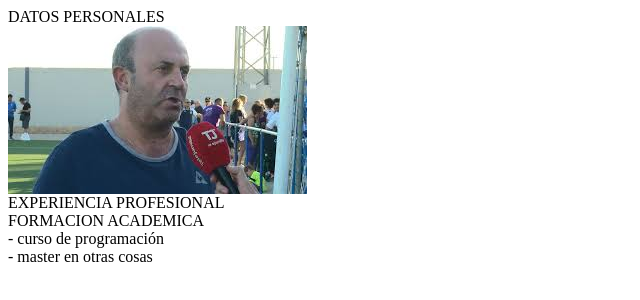
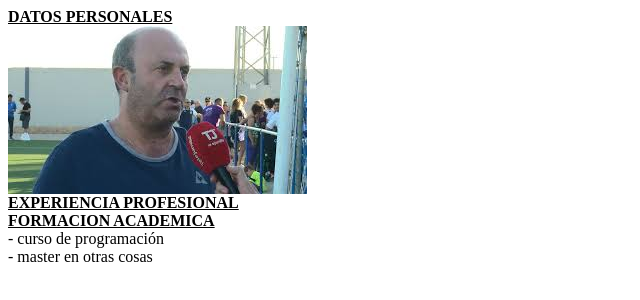
Before and after one commit to voyaseryo/voyaseryo.github.com, a plain HTML site: page index.html in a window 1280 px wide. Shown: the whole page, without its empty margins (0-640 px from the left). Drawn offline with Linux system fonts and the light colour scheme.

Commit message:
cambio tipo de letra

```diff
--- a/index.html
+++ b/index.html
@@ -3,10 +3,10 @@
       <title>Mi curriculum</title>
   </head>
       <body>
-          DATOS PERSONALES<br>
+          <b><u>DATOS PERSONALES<br></u></b>
 		  <img src ="imagenes/foto.jpg"><br>
-          EXPERIENCIA PROFESIONAL<br>
-          FORMACION ACADEMICA <br>
+          <b><u>EXPERIENCIA PROFESIONAL<br></u></b>
+          <b><u>FORMACION ACADEMICA <br></u></b>
 			- curso de programación<br>
 			- master en otras cosas
 
```
